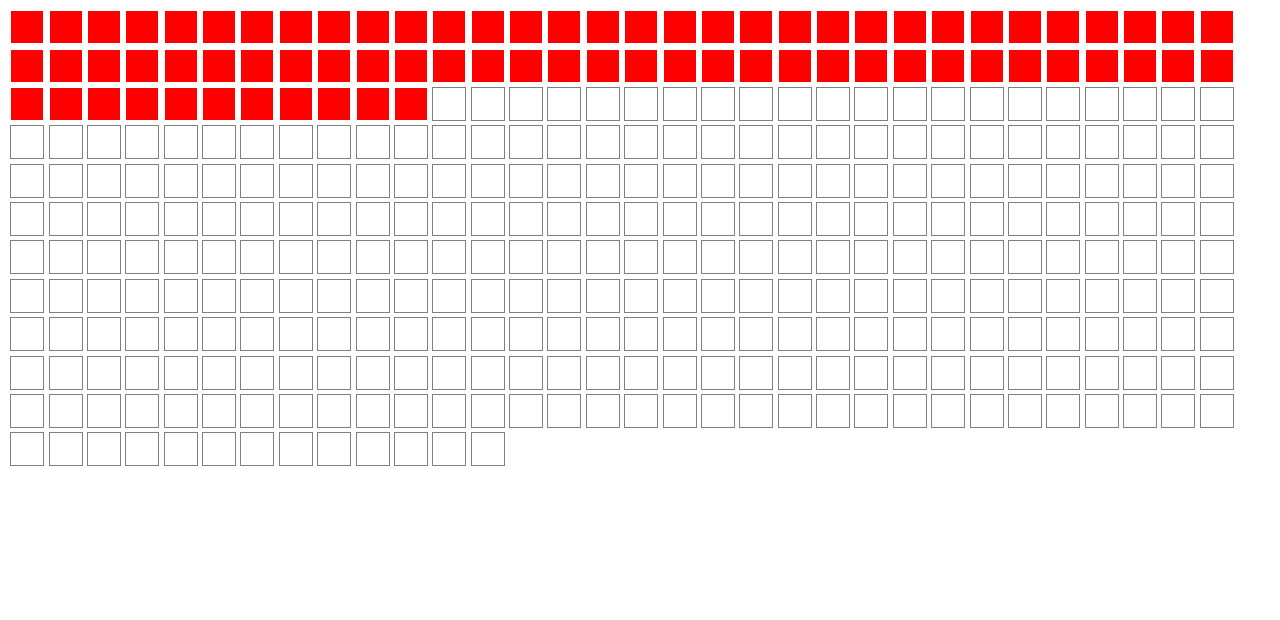
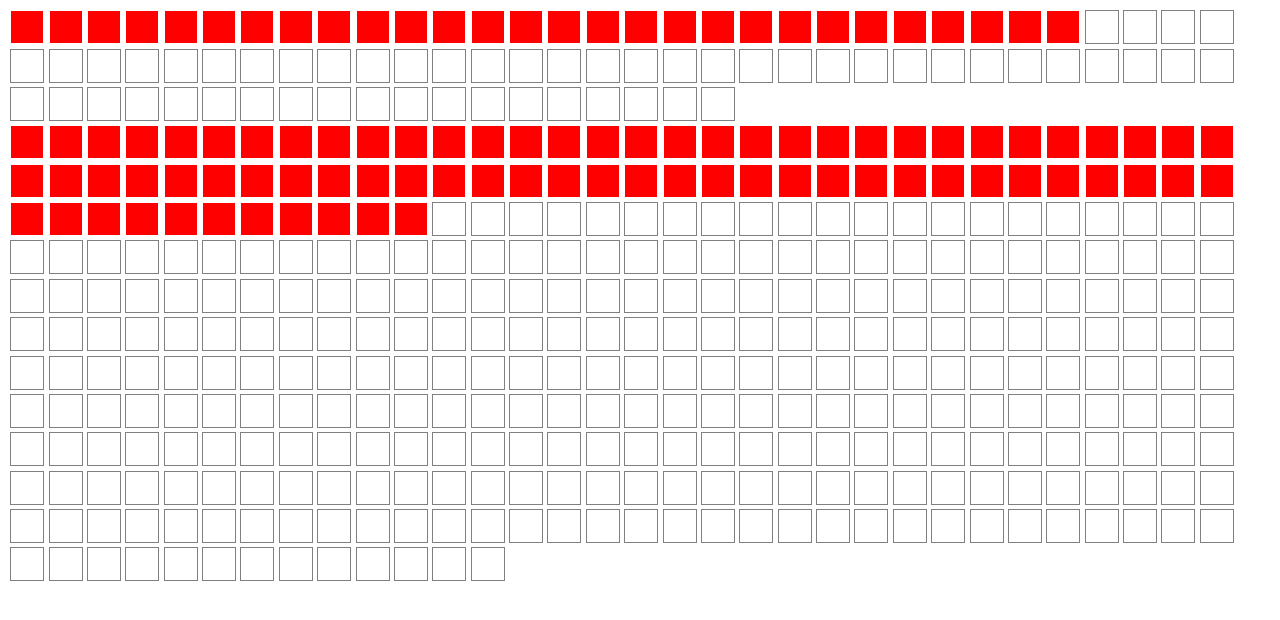
Before and after one commit to mjkonieczny/life-in-pixels, a Svelte app: page / in a window 1280 px wide. Shown: the top 620 px of the page. Built offline with nearby package versions, Linux system fonts and the light colour scheme.

Commit message:
years progression

```diff
--- a/src/App.svelte
+++ b/src/App.svelte
@@ -1,22 +1,19 @@
 <script>
-  import Pixel from './Pixel.svelte'
+  import Progression from './Progression.svelte'
 
-  const dayOfYear = new Date().getDayOfYear()
+  const date = new Date()
+  const dayOfYear = date.getDayOfYear()
+  const yearOfLife = date.getFullYear()
 </script>
 
 <main>
-  {#each Array(dayOfYear) as pixel}
-    <Pixel active={true}/>
-  {/each}
-  {#each Array(365 - dayOfYear) as pixel}
-    <Pixel active={false}/>
-  {/each}
+  <Progression total={83} current={yearOfLife - 1992} />
+  <Progression total={365} current={dayOfYear} />
 </main>
 
 <style>
 	main {
     display: flex;
-    flex-direction: row;
-    flex-wrap: wrap;
+    flex-direction: column;
 	}
 </style>
--- /dev/null
+++ b/src/Progression.svelte
@@ -0,0 +1,23 @@
+<script>
+  import Pixel from './Pixel.svelte'
+
+  export let total
+  export let current
+</script>
+
+<div>
+  {#each Array(current) as pixel}
+    <Pixel active={true}/>
+  {/each}
+  {#each Array(total - current) as pixel}
+    <Pixel active={false}/>
+  {/each}
+</div>
+
+<style>
+	div {
+    display: flex;
+    flex-direction: row;
+    flex-wrap: wrap;
+	}
+</style>
```
